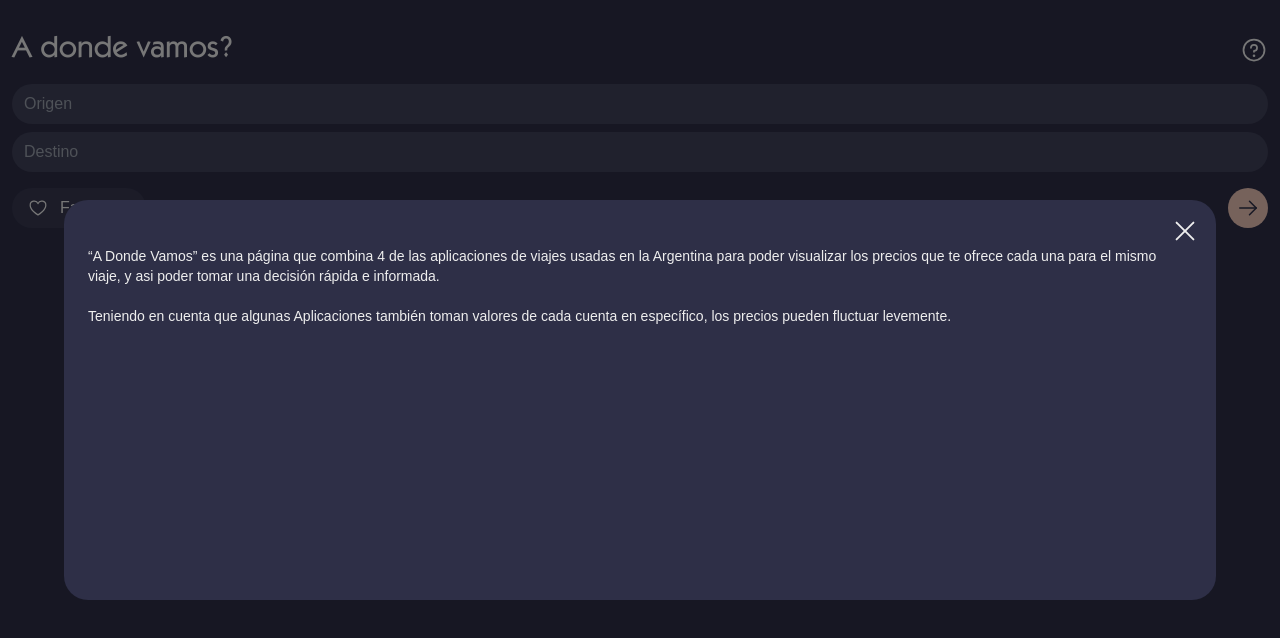
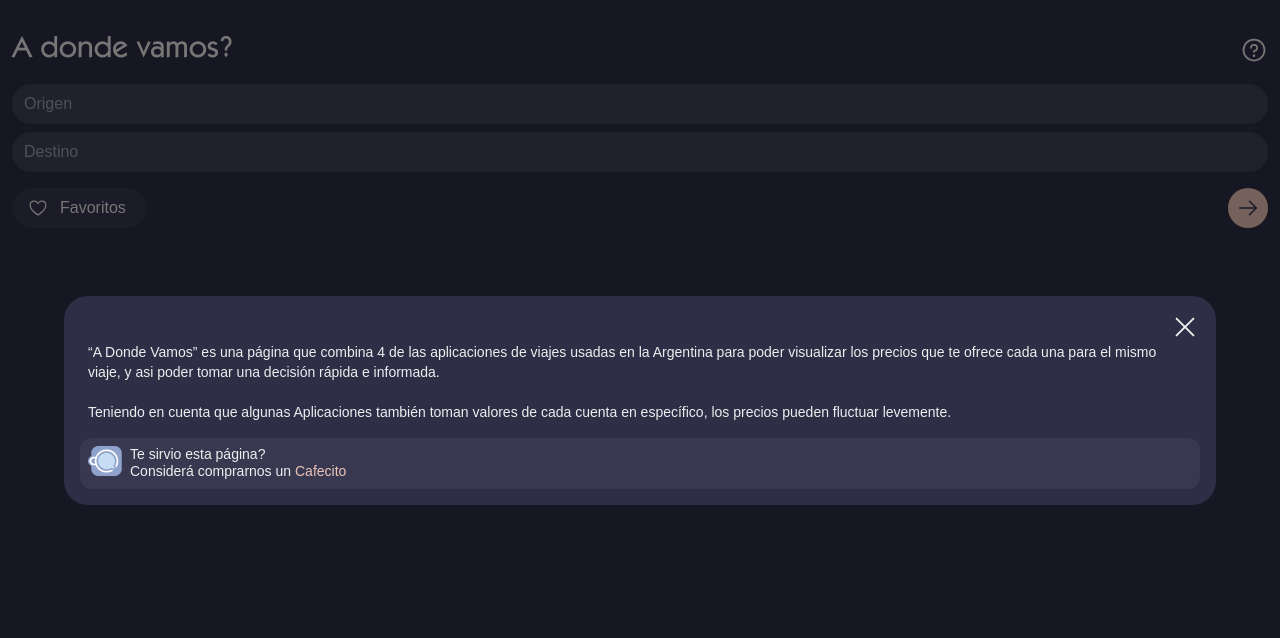
Before and after one commit to fabroo/payless, a React (Create React App) app in the folder app/frontend/: page / in a window 1280 px wide. Both pictures are taken after a click on the button 1254 px from the left and 50 px from the top of the page. Shown: the top 638 px of the page. Built offline with nearby package versions, Linux system fonts and the light colour scheme; the HTML template or start-up script is replaced by a standard one.

Commit message:
feat: 🎸 add help modal

```diff
--- a/app/frontend/src/components/help-modal/HelpModal.tsx
+++ b/app/frontend/src/components/help-modal/HelpModal.tsx
@@ -1,6 +1,7 @@
 import React from 'react'
 import ReactModal from 'react-modal'
 import { X } from 'phosphor-react'
+import cafecito_logo from '../../assets/cafecito_logo.png'
 
 export default function HelpModal(props:any) {
 
@@ -25,6 +26,11 @@ export default function HelpModal(props:any) {
                         <br/>
                         Teniendo en cuenta que algunas Aplicaciones también toman valores de cada cuenta en específico, los precios pueden fluctuar levemente.
                     </span>
+                    <button className='flex flex-row self-center w-full p-2 mt-2 rounded-xl bg-ocean-blue-700'>
+                        <img src={cafecito_logo} alt="" />
+                        <span className='pl-2 text-left text-sm leading-tight'>Te sirvio esta página?<br/>Considerá comprarnos un <span className='text-light-pink'>Cafecito</span></span>
+                    </button>
+
                 </div>
             </ReactModal>
         </div>
--- a/app/frontend/src/index.css
+++ b/app/frontend/src/index.css
@@ -38,9 +38,8 @@
 
 body {
   margin: 0;
+  display: block;
   background-color: #2E2F47 !important;
-  display: flex;
-  flex-direction: column;
   font-family: 'Montserrat', sans-serif;
 }
 
@@ -159,7 +158,6 @@ body {
 
 .modalContainer{
   width: 90%;
-  height: 50%;
   border-radius: 24px;
   background-color: #2E2F47;
   z-index: 2;
--- /dev/null
+++ b/app/frontend/src/types/images.d.ts
@@ -0,0 +1,3 @@
+declare module '*.png';
+declare module '*.jpg';
+declare module '*.jpeg';
--- a/app/frontend/tsconfig.json
+++ b/app/frontend/tsconfig.json
@@ -19,9 +19,10 @@
     "resolveJsonModule": true,
     "isolatedModules": true,
     "noEmit": true,
-    "jsx": "react-jsx"
+    "jsx": "react-jsx",
+    "typeRoots": ["node_modules/@types", "src/types"]
   },
   "include": [
-    "src"
+    "src",
   ]
 }
```
Also changed, not shown: app/frontend/src/assets/cafecito_logo.png (added).
